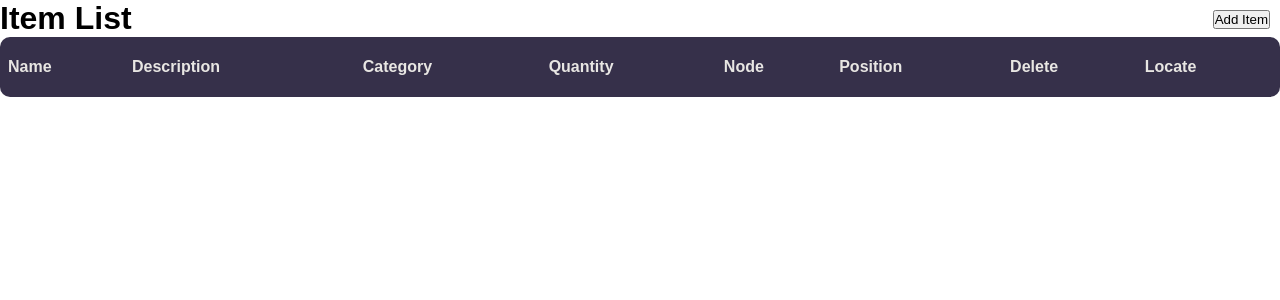
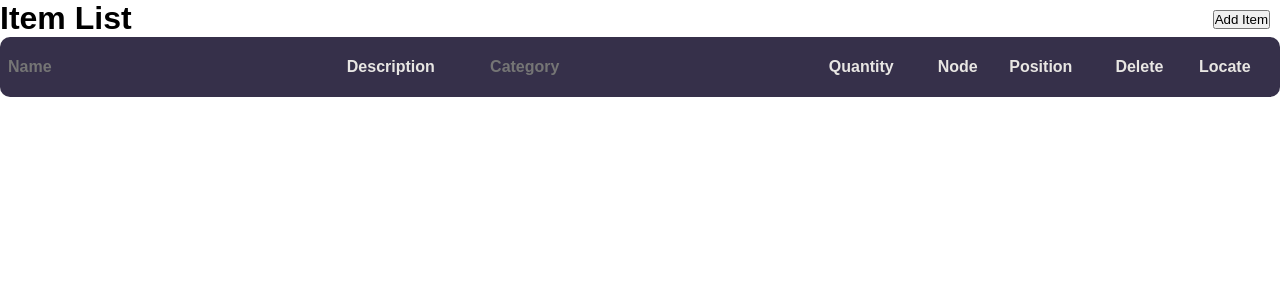
Before and after one commit to Pegoku/StorageSystem, a Flask app: template Code/App/templates/index.html in a window 1280 px wide. Shown: the top 300 px of the page. Run offline with Flask 3, Linux system fonts and the light colour scheme; the template is opened without the code that fills it, so the values that code supplies are empty.

Commit message:
Added Search for Name and category

```diff
--- a/Code/App/static/style.css
+++ b/Code/App/static/style.css
@@ -121,6 +121,12 @@
     color: #e8e6e3;
   }
 
+  .topTableInput{
+    color: #e8e6e3;
+    background-color: #36304a;
+    font-size: medium;
+    font-weight: bold;
+  }
 
 
   /*//////////////////////////////////////////////////////////////////
--- a/Code/App/templates/index.html
+++ b/Code/App/templates/index.html
@@ -100,9 +100,9 @@
     <table id="itemTable">
         <thead>
             <tr>
-                <th class="topTable">Name</th>
+                <th class="topTable"><input type="text" placeholder="Name" class="topTableInput" id="nameInput"></th>
                 <th class="topTable">Description</th>
-                <th class="topTable">Category</th>
+                <th class="topTable"><input type="text" placeholder="Category" class="topTableInput" id="categoryInput"></th>
                 <th class="topTable">Quantity</th>
                 <th class="topTable">Node</th>
                 <th class="topTable">Position</th>
```
Also changed, not shown: Code/App/static/script.js (+159 -32 lines), requirements.txt (added, +13 -0 lines), 2 other files.
